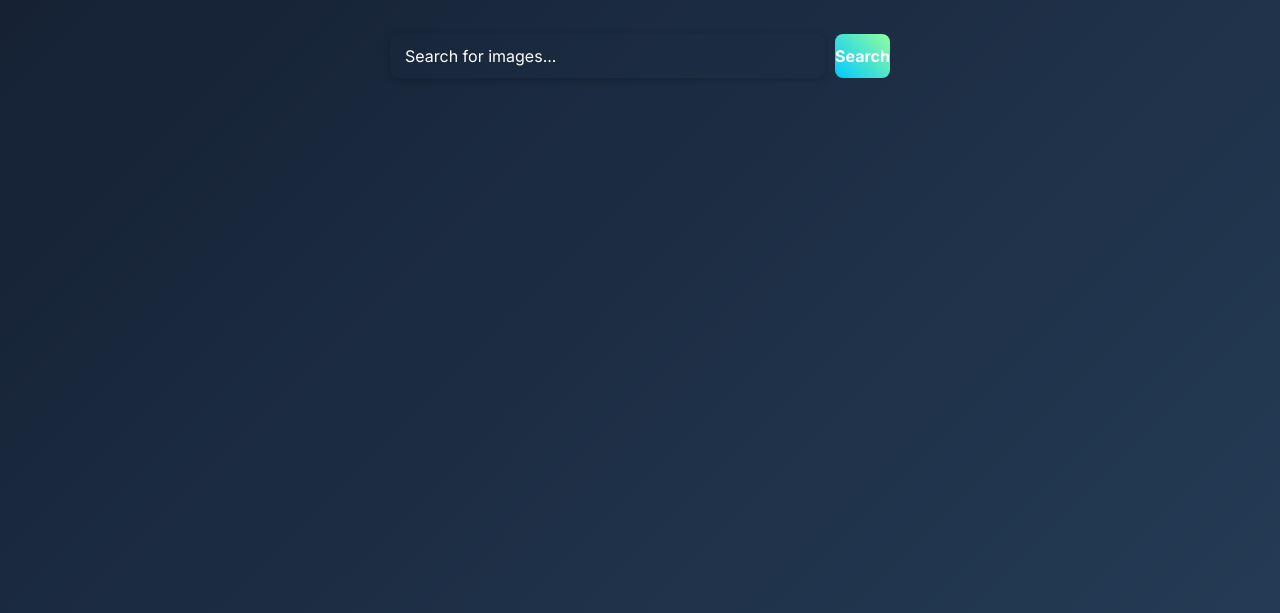
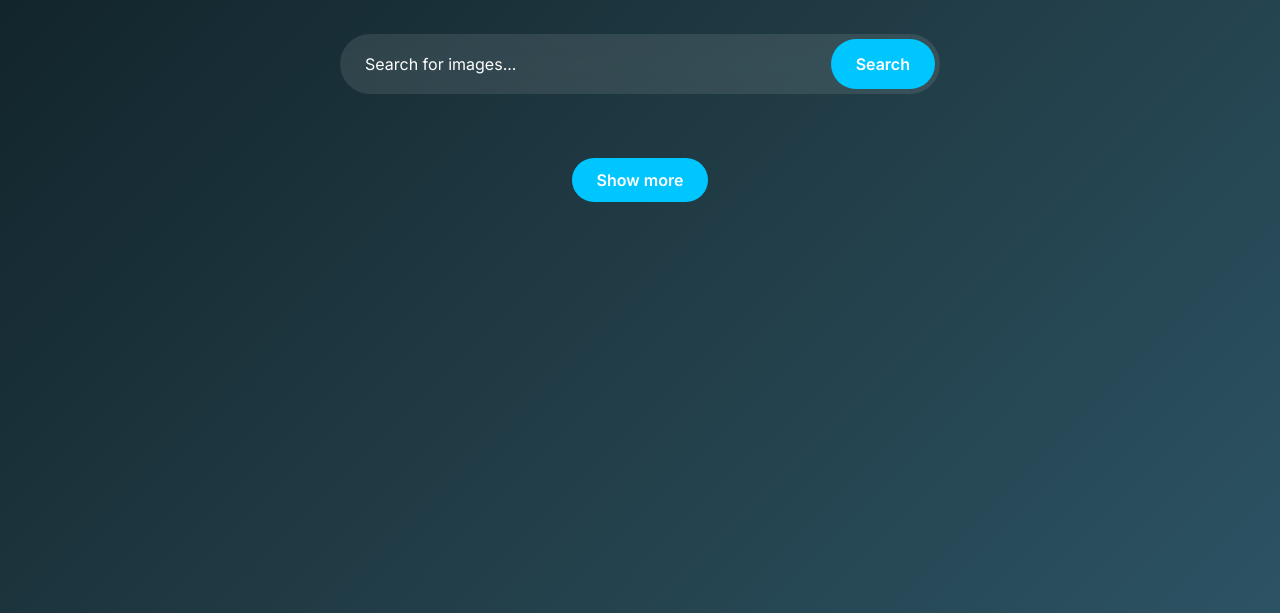
Before and after one commit to deepx-sh/image-finder, a plain HTML site: page index.html in a window 1280 px wide. Shown: the part 187-800 px from the top of the page. Drawn offline with Linux system fonts and the light colour scheme.

Commit message:
style: changes in styles

```diff
--- a/style.css
+++ b/style.css
@@ -7,14 +7,13 @@
 }
 body{
     min-height: 100vh;
-    background:linear-gradient(135deg,#141E30,#243B55);
+    background:linear-gradient(135deg,#0f2027,#203a43,#2c5364);
     color: #fff;
     margin: 0;
     display: flex;
     flex-direction: column;
     align-items: center;
-    justify-content: flex-start;
-    padding: 2rem 1rem;
+    padding: 2rem;
 }
 
 h1{
@@ -24,43 +23,42 @@ h1{
 }
 
 form{
+    display: flex;
     width: 100%;
-    max-width: 500px;
+    max-width: 600px;
     margin-bottom: 2rem;
-    display: flex;
-    gap:10px;
+    background: rgba(255, 255, 255, 0.1);
+    border-radius: 50px;
+    padding: 5px;
+    backdrop-filter: blur(10px);
 }
 
 #search-box{
     flex: 1;
-    height: 100%;
     border: none;
-    outline: none;
     background: transparent;
     color: #fff;
     font-size: 1rem;
-    padding: 12px 15px;
-    border-radius: 8px;
-    box-shadow: 0 2px 8px rgba(0, 0, 0, 0.2);
+    padding: 15px 20px;
+    border-radius: 50px;
+    font-size: 1rem;
+    outline: none;
 }
 
 .search-btn{
-    padding: 12 20px;
+    padding: 12px 25px;
     border: none;
-    outline: none;
-    background: #00C9FF;
-    background: linear-gradient(45deg,#00C9FF,#92FE9D);
+    background: #00c6ff;
     font-size: 1rem;
-    font-weight: bold;
+    font-weight: 600;
     cursor: pointer;
-    border-radius: 8px;
+    border-radius: 50px;
     color: #fff;
-    transition: transform 0.2s ease, opacity 0.2s ease;
+    transition: 0.3s;
 }
 
 .search-btn:hover{
-    transform: scale(1.05);
-    opacity: 0.9;
+    background: #0072ff;
 }
 
 #search-box::placeholder{
@@ -68,41 +66,35 @@ form{
 }
 
 #show-more-btn{
-    background-color: #90ee90;
+    padding: 12px 25px;
     border: none;
+    background: #00c6ff;
     font-size: 1rem;
-    padding: 12px 25px;
-    border-radius: 8px;
-    outline: none;
-    background: linear-gradient(45deg,#FF414C,#FF4B2B);
-    font-weight: 500;
+    font-weight: 600;
     cursor: pointer;
-    display: none;
-    margin: 2rem auto;
-    color:#fff;
-    transition: transform 0.2s ease, opacity 0.2s ease;
+    border-radius: 50px;
+    color: #fff;
+    transition: 0.3s;
 
 }
 
 #show-more-btn:hover{
-   transform: scale(1.05);
-   opacity: 0.9;
+   background: #0072ff;
 }
 
 .image-container{
+    max-width: 1200px;
     width: 100%;
-    margin: 100px auto 50px;
+    margin-top: 2rem;
     display: grid;
-    grid-template-columns: repeat(auto-fill, minmax(250px, 1fr));
-    gap: 1rem;
-    max-width: 1000px;
+    grid-template-columns: repeat(auto-fit, minmax(250px, 1fr));
+    gap: 20px;
 }
 
 .image-container a{
     overflow: hidden;
     border-radius: 12px;
-    display: block;
-    box-shadow: 0 4px 12px rgba(0, 0, 0, 0.3);
+    box-shadow: 0 8px 20px rgba(0, 0, 0, 0.3);
 }
 .image-container img{
     width: 100%;
```
